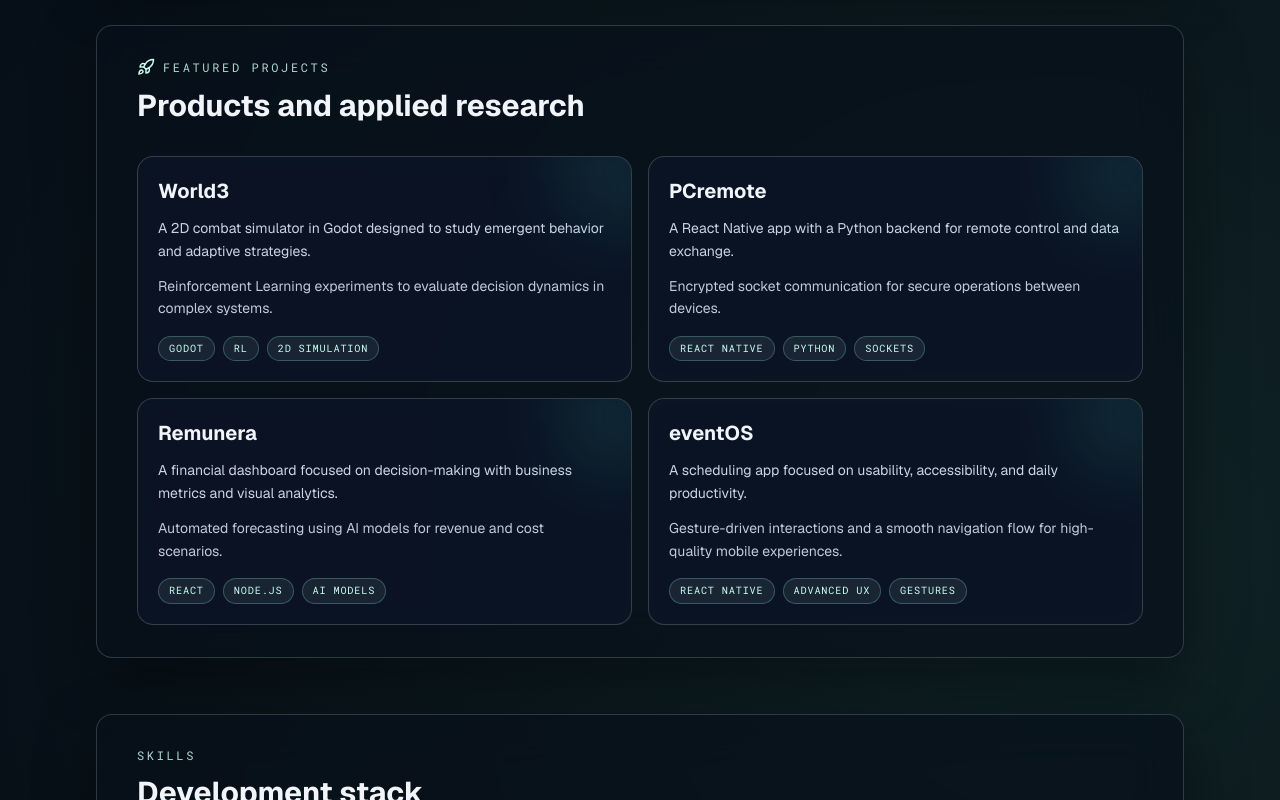
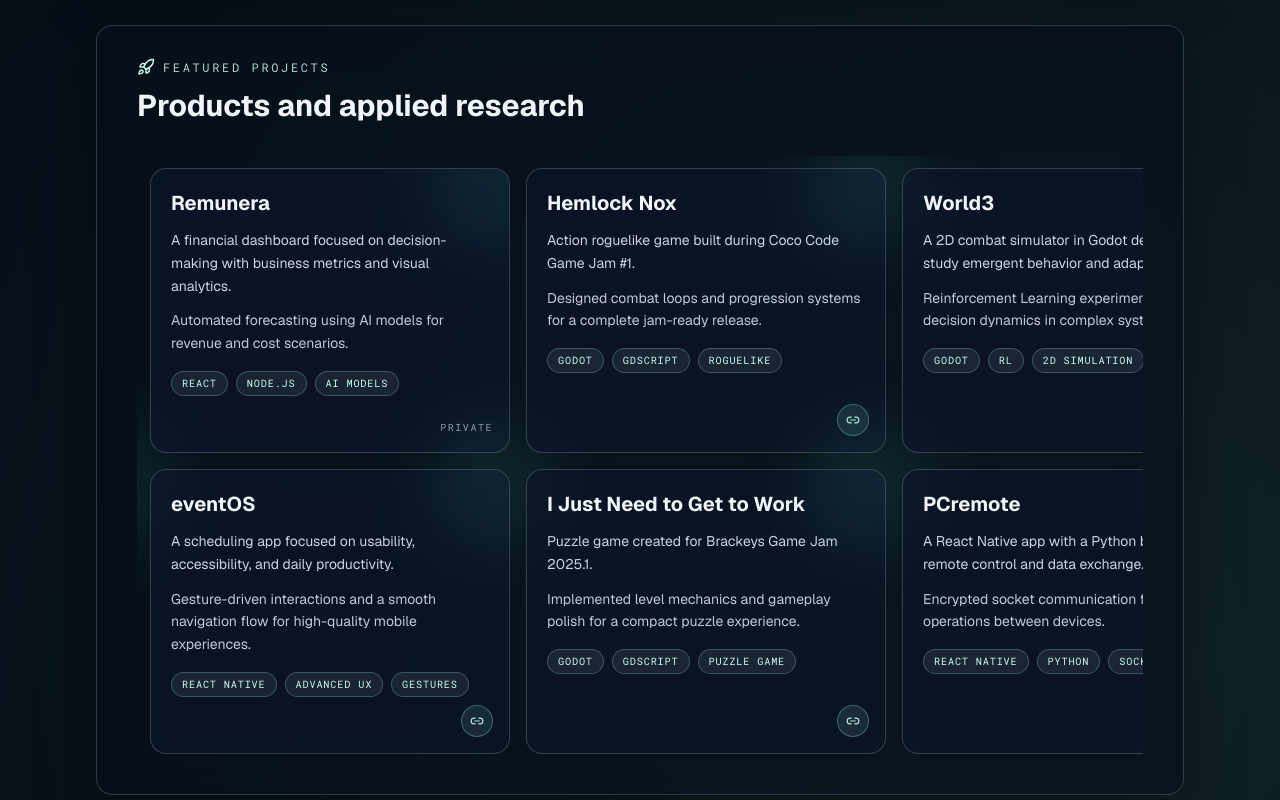
Before and after one commit to pl1an/portfolio, a React (Vite) app: page / in a window 1280 px wide. Shown: the part 1800-2600 px from the top of the page. Built offline with nearby package versions, Linux system fonts and the light colour scheme.

Commit message:
feat: minor changes and project section lateral scroll

```diff
--- a/src/components/ProjectsSection.tsx
+++ b/src/components/ProjectsSection.tsx
@@ -1,12 +1,69 @@
+import { useEffect, useRef } from 'react'
 import { motion } from 'framer-motion'
-import { Rocket } from 'lucide-react'
+import { Link2, Rocket } from 'lucide-react'
 import type { ProjectItem } from '../data/portfolioData'
 
 type ProjectsSectionProps = {
   projects: ProjectItem[]
 }
 
+const AUTO_SCROLL_SPEED = 80
+const MAX_DELTA_SECONDS = 0.05
+
 export function ProjectsSection({ projects }: ProjectsSectionProps) {
+  const scrollContainerRef = useRef<HTMLDivElement | null>(null)
+  const isAutoScrollPausedRef = useRef(false)
+  const renderedProjects = projects.length > 1 ? [...projects, ...projects] : projects
+
+  const pauseAutoScroll = () => {
+    isAutoScrollPausedRef.current = true
+  }
+
+  const resumeAutoScroll = () => {
+    isAutoScrollPausedRef.current = false
+  }
+
+  useEffect(() => {
+    const container = scrollContainerRef.current
+    if (!container || projects.length <= 1) {
+      return
+    }
+
+    let frameId = 0
+    let previousTime = performance.now()
+
+    const animate = (time: number) => {
+      const deltaSeconds = Math.min((time - previousTime) / 1000, MAX_DELTA_SECONDS)
+      previousTime = time
+
+    if (document.hidden) {
+        previousTime = time
+        frameId = requestAnimationFrame(animate)
+        return
+    }
+
+    if (!isAutoScrollPausedRef.current) {
+        const loopWidth = container.scrollWidth / 2
+
+        if (loopWidth > 0) {
+          container.scrollLeft += AUTO_SCROLL_SPEED * deltaSeconds
+
+          if (container.scrollLeft >= loopWidth) {
+            container.scrollLeft -= loopWidth
+          }
+        }
+      }
+
+      frameId = requestAnimationFrame(animate)
+    }
+
+    frameId = requestAnimationFrame(animate)
+
+    return () => {
+      cancelAnimationFrame(frameId)
+    }
+  }, [projects.length])
+
   return (
     <motion.section
       id="projects"
@@ -24,16 +81,27 @@ export function ProjectsSection({ projects }: ProjectsSectionProps) {
 
         <h2 className="mt-3 text-2xl font-bold text-slate-100 sm:text-3xl">Products and applied research</h2>
 
-        <div className="mt-8 grid gap-4 md:grid-cols-2">
-          {projects.map((project, index) => (
-            <motion.article
-              key={project.title}
+        <div
+          ref={scrollContainerRef}
+          onPointerLeave={resumeAutoScroll}
+          onPointerEnter={pauseAutoScroll}
+          className="hide-scrollbar mt-8 overflow-x-auto pb-2 pt-3"
+        >
+          <div className="grid w-max min-w-full auto-cols-[minmax(280px,360px)] grid-flow-col grid-rows-2 gap-4 pr-1 overflow-visible">
+            {renderedProjects.map((project, index) => (
+              project.visibility === 'public' ? (
+                <motion.a
+                  key={`${project.title}-${index}`}
+                  href={project.repositoryUrl}
+                  target="_blank"
+                  rel="noreferrer"
+                  aria-label={`Open ${project.title} repository`}
                   initial={{ opacity: 0, y: 26 }}
                   whileInView={{ opacity: 1, y: 0 }}
                   viewport={{ once: true, amount: 0.35 }}
                   transition={{ duration: 0.46, delay: index * 0.06, ease: 'easeOut' }}
                   whileHover={{ y: -6, scale: 1.01 }}
-              className="group relative overflow-hidden rounded-2xl border border-slate-200/20 bg-slate-900/58 p-5 backdrop-blur-md"
+                  className="group relative overflow-visible rounded-2xl border border-slate-200/20 bg-slate-900/58 p-5 pb-14 backdrop-blur-md"
                 >
                   <div className="pointer-events-none absolute -right-10 -top-10 h-28 w-28 rounded-full bg-teal-300/12 blur-2xl transition group-hover:bg-teal-200/20" />
 
@@ -51,8 +119,45 @@ export function ProjectsSection({ projects }: ProjectsSectionProps) {
                       </span>
                     ))}
                   </div>
+
+                  <span className="pointer-events-none absolute bottom-4 right-4 inline-flex items-center justify-center rounded-full border border-teal-200/30 bg-teal-200/10 p-2 text-teal-100/90">
+                    <Link2 size={14} />
+                  </span>
+                </motion.a>
+              ) : (
+                <motion.article
+                  key={`${project.title}-${index}`}
+                  initial={{ opacity: 0, y: 26 }}
+                  whileInView={{ opacity: 1, y: 0 }}
+                  viewport={{ once: true, amount: 0.35 }}
+                  transition={{ duration: 0.46, delay: index * 0.06, ease: 'easeOut' }}
+                  whileHover={{ y: -6, scale: 1.01 }}
+                  className="group relative overflow-hidden rounded-2xl border border-slate-200/20 bg-slate-900/58 p-5 pb-14 backdrop-blur-md"
+                >
+                  <div className="pointer-events-none absolute -right-10 -top-10 h-28 w-28 rounded-full bg-teal-300/12 blur-2xl transition group-hover:bg-teal-200/20" />
+
+                  <h3 className="text-xl font-semibold text-slate-100">{project.title}</h3>
+                  <p className="mt-3 text-sm leading-relaxed text-slate-300">{project.description}</p>
+                  <p className="mt-3 text-sm leading-relaxed text-slate-300/95">{project.outcome}</p>
+
+                  <div className="mt-4 flex flex-wrap gap-2">
+                    {project.stack.map((stackItem) => (
+                      <span
+                        key={stackItem}
+                        className="mono-label rounded-full border border-teal-200/25 bg-teal-100/8 px-2.5 py-1 text-[0.64rem] uppercase tracking-[0.08em] text-teal-100"
+                      >
+                        {stackItem}
+                      </span>
+                    ))}
+                  </div>
+
+                  <span className="mono-label absolute bottom-4 right-4 text-[0.62rem] uppercase tracking-[0.16em] text-slate-300/70">
+                    private
+                  </span>
                 </motion.article>
+              )
             ))}
+          </div>
         </div>
       </div>
     </motion.section>
--- a/src/data/portfolioData.ts
+++ b/src/data/portfolioData.ts
@@ -10,12 +10,24 @@ export type ExperienceItem = {
   highlights: string[]
 }
 
-export type ProjectItem = {
+type BaseProjectItem = {
   title: string
   description: string
   outcome: string
   stack: string[]
 }
+
+type PublicProjectItem = BaseProjectItem & {
+  visibility: 'public'
+  repositoryUrl: string
+}
+
+type PrivateProjectItem = BaseProjectItem & {
+  visibility: 'private'
+  repositoryUrl?: undefined
+}
+
+export type ProjectItem = PublicProjectItem | PrivateProjectItem
 
 export type SkillItem = {
   key:
@@ -83,6 +95,7 @@ export const projects: ProjectItem[] = [
     outcome:
       'Reinforcement Learning experiments to evaluate decision dynamics in complex systems.',
     stack: ['Godot', 'RL', '2D Simulation'],
+    visibility: 'private',
   },
   {
     title: 'PCremote',
@@ -91,6 +104,8 @@ export const projects: ProjectItem[] = [
     outcome:
       'Encrypted socket communication for secure operations between devices.',
     stack: ['React Native', 'Python', 'Sockets'],
+    visibility: 'public',
+    repositoryUrl: 'https://github.com/pl1an/PCremote',
   },
   {
     title: 'Remunera',
@@ -99,6 +114,7 @@ export const projects: ProjectItem[] = [
     outcome:
       'Automated forecasting using AI models for revenue and cost scenarios.',
     stack: ['React', 'Node.js', 'AI Models'],
+    visibility: 'private',
   },
   {
     title: 'eventOS',
@@ -107,6 +123,28 @@ export const projects: ProjectItem[] = [
     outcome:
       'Gesture-driven interactions and a smooth navigation flow for high-quality mobile experiences.',
     stack: ['React Native', 'Advanced UX', 'Gestures'],
+    visibility: 'public',
+    repositoryUrl: 'https://github.com/pl1an/eventOS-revamped',
+  },
+  {
+    title: 'Hemlock Nox',
+    description:
+      'Action roguelike game built during Coco Code Game Jam #1.',
+    outcome:
+      'Designed combat loops and progression systems for a complete jam-ready release.',
+    stack: ['Godot', 'GDScript', 'Roguelike'],
+    visibility: 'public',
+    repositoryUrl: 'https://github.com/pl1an/hemlock_nox',
+  },
+  {
+    title: 'I Just Need to Get to Work',
+    description:
+      'Puzzle game created for Brackeys Game Jam 2025.1.',
+    outcome:
+      'Implemented level mechanics and gameplay polish for a compact puzzle experience.',
+    stack: ['Godot', 'GDScript', 'Puzzle Game'],
+    visibility: 'public',
+    repositoryUrl: 'https://github.com/pl1an/i_just_need_to_get_to_work',
   },
 ]
 
--- a/src/index.css
+++ b/src/index.css
@@ -66,6 +66,15 @@ section {
   background: var(--accent-soft);
 }
 
+.hide-scrollbar {
+  -ms-overflow-style: none;
+  scrollbar-width: none;
+}
+
+.hide-scrollbar::-webkit-scrollbar {
+  display: none;
+}
+
 @layer components {
   .glass-card {
     @apply rounded-2xl border shadow-[0_20px_60px_rgba(0,0,0,0.4)] backdrop-blur-xl;
```
Lines whose indentation alone changed are shown as unchanged.
